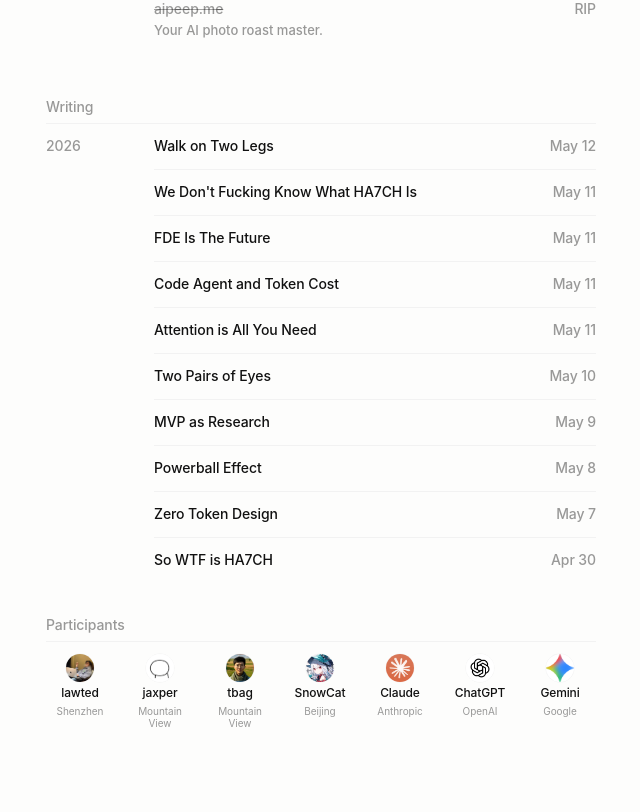
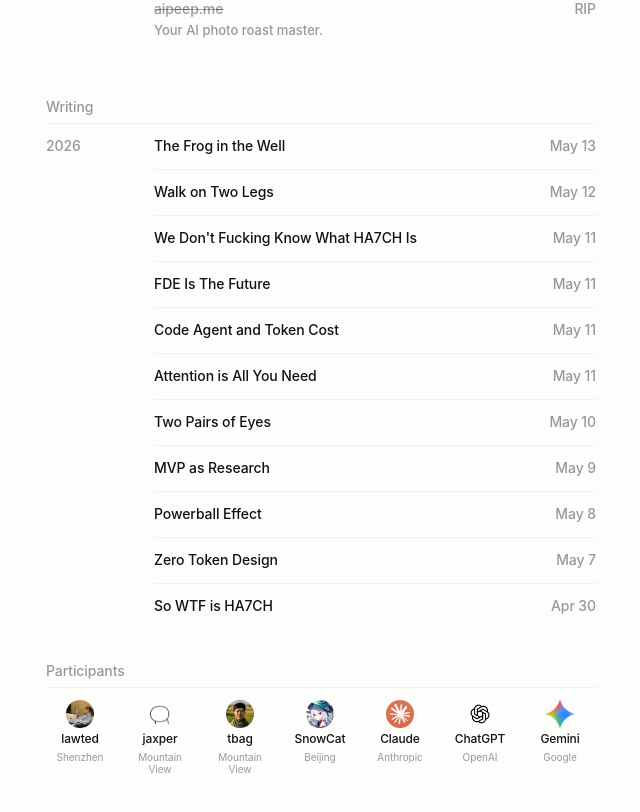
Before and after one commit to HA7CH/ha7ch-home, a Next.js app: page / in a window 1280 px wide. Shown: the part 820-1632 px from the top of the page, without its empty margins (319-959 px from the left). Before the commit the page ends 1598 px from the top, so only its background shows below. Built offline with nearby package versions, Linux system fonts and the light colour scheme.

Commit message:
add FITW article to page.tsx

```diff
--- a/src/app/page.tsx
+++ b/src/app/page.tsx
@@ -75,6 +75,12 @@ const projects: ListItem[] = [
 const writing: ListItem[] = [
   {
     group: "2026",
+    title: "The Frog in the Well",
+    href: "/writing/the-frog-in-the-well",
+    date: "2026-05-13",
+    meta: "May 13"
+  },
+  {
     title: "Walk on Two Legs",
     href: "/writing/walk-on-two-legs",
     date: "2026-05-12",
```
